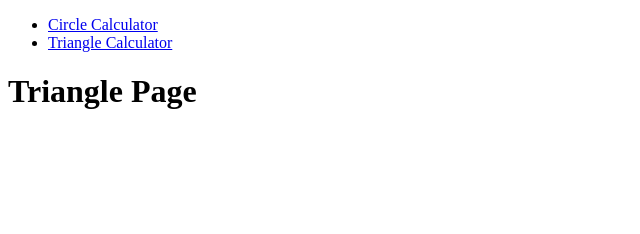
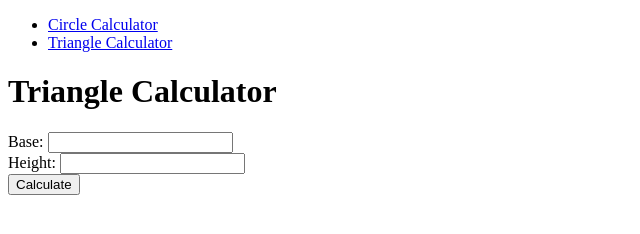
Before and after one commit to NIKKON-LAWRANCE/mern-project-area-claculator, a website: page taiangle.html in a window 1280 px wide. Shown: the whole page, without its empty margins (0-640 px from the left). Drawn offline with Linux system fonts and the light colour scheme.

Commit message:
Final commit

```diff
--- a/taiangle.html
+++ b/taiangle.html
@@ -16,7 +16,18 @@
         </nav>
     </header>
     <main>
-        <h1>Triangle Page</h1>
+        <h1>Triangle Calculator</h1>
+        <form action="/triangle" method="POST">
+            <div>
+                <label for="base">Base:</label>
+                <input type="text" id="base" name="base">
+            </div>
+            <div>
+                <label for="height">Height:</label>
+                <input type="text" id="height" name="height">
+            </div>
+            <button type="submit">Calculate</button>
+        </form>
     </main>
 </body>
 </html>
```
Also changed, not shown: circle.html (+8 -1 lines), index.js (+20 -0 lines).
